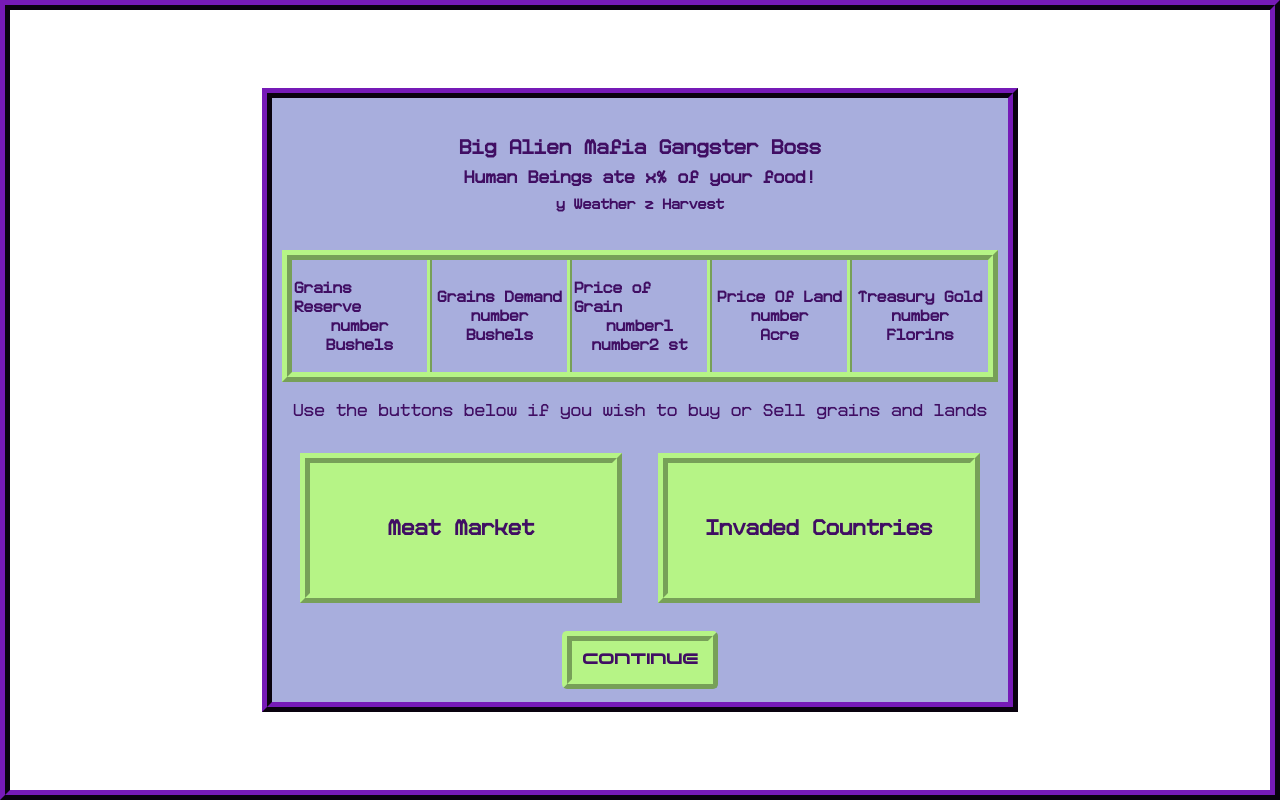
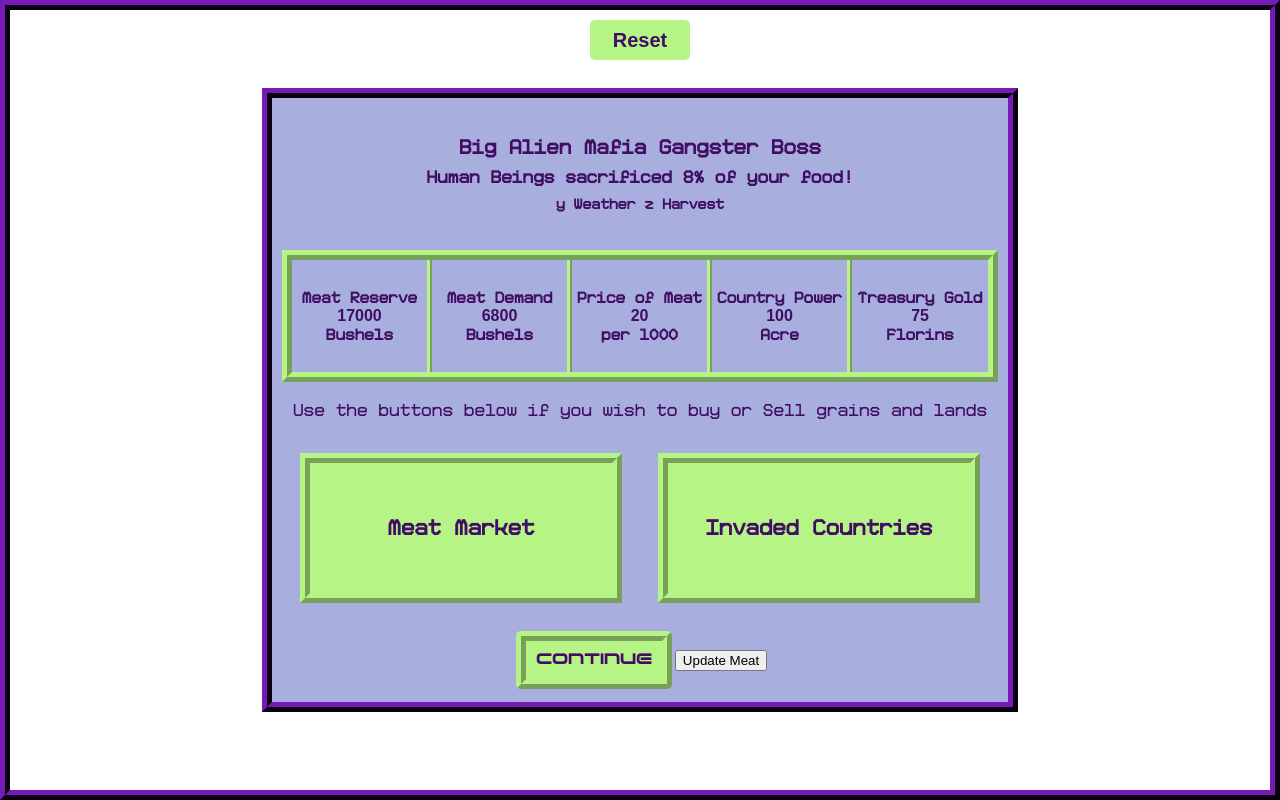
Before and after one commit to Black-Lotus98/CIS483-583-game, a React (Create React App) app: page / in a window 1280 px wide. Both pictures are taken after a click on the button "Start". Built offline with nearby package versions, Linux system fonts and the light colour scheme.

Commit message:
Fix reload issues
- when refresh the page it wont go back to the start page and the data will also be saved

```diff
--- a/src/App.js
+++ b/src/App.js
@@ -4,8 +4,20 @@ import GameScreen from './components/gameScreen/GameScreen';
 
 
 function App() {
+
+  const resetGameData = () => {
+    // Clear the game data from local storage
+    localStorage.removeItem('gameData');
+    localStorage.removeItem('currentScreen');
+
+    // Optionally, if you want to force a refresh to reset the state in the components
+    window.location.reload();
+  }
+
+
   return (
     <Container>
+      <input className='reset-game-btn' type="button" value="Reset" onClick={resetGameData} />
       <GameScreen />
     </Container>
   );
--- a/src/components/gameScreen/GameScreen.js
+++ b/src/components/gameScreen/GameScreen.js
@@ -9,9 +9,11 @@ import Taxes from "./taxes/Taxes";
 import Map from "./map/Map";
 import Scientists from "./scientists/Scientists";
 import BirthAndDeaths from "./BirthsAndDeaths/BirthAndDeaths";
+import CurrentScreenState from '../../gameDataContext/GameScreenContext';
+
 
 const GameScreen = (props) => {
-  const [currentScreen, setCurrentScreen] = useState("intro");
+  const [currentScreen, setCurrentScreen] = CurrentScreenState('currentScreen', 'intro');
 
   const changeToTestPage = () => {
     setCurrentScreen("test");
@@ -53,22 +55,14 @@ const GameScreen = (props) => {
   let renderedScreen;
   switch (currentScreen) {
     case "test":
-      renderedScreen = (
-        <TestPage
-          changeToIntroPage={changeToIntroPage}
-          changeToTaxes={changeToTaxes}
-          changeToMap={changeToMap}
-        />
+      renderedScreen = (<TestPage changeToIntroPage={changeToIntroPage} changeToTaxes={changeToTaxes}
+        changeToMap={changeToMap} />
       );
       break;
     case "mainPage":
-      renderedScreen = (
-        <MainMenu
-          changeToMeatRelease={changeToMeatRelease}
-          changeToCountryPage={changeToCountryPage}
-          changeToMeatPage={changeToMeatPage}
-        />
-      );
+      renderedScreen = <MainMenu changeToMeatRelease={changeToMeatRelease} changeToCountryPage={changeToCountryPage}
+        changeToMeatPage={changeToMeatPage} />
+
       break;
     case "meatStore":
       renderedScreen = <MeatMarket changeToMainMenu={changeToMainMenu} />;
@@ -77,9 +71,7 @@ const GameScreen = (props) => {
       renderedScreen = <Countries changeToMainMenu={changeToMainMenu} />;
       break;
     case "meatRelease":
-      renderedScreen = (
-        <MeatRelease changeToBirthsAndDeaths={changeToBirthsAndDeaths} />
-      );
+      renderedScreen = <MeatRelease changeToBirthsAndDeaths={changeToBirthsAndDeaths} />
       break;
     case "scientistReport":
       renderedScreen = <Scientists changeToTestPage={changeToTestPage} />;
@@ -91,9 +83,7 @@ const GameScreen = (props) => {
       renderedScreen = <Taxes changeToTestPage={changeToTestPage} />;
       break;
     case "birthAndDeaths":
-      renderedScreen = (
-        <BirthAndDeaths changeToScientistReport={changeToScientistReport} />
-      );
+      renderedScreen = <BirthAndDeaths changeToScientistReport={changeToScientistReport} />
       break;
     default:
       renderedScreen = <IntroPage changeToMainMenu={changeToMainMenu} />;
--- a/src/components/gameScreen/mainMenu/MainMenu.js
+++ b/src/components/gameScreen/mainMenu/MainMenu.js
@@ -1,40 +1,63 @@
-import React, { Fragment } from "react";
+import React, { Fragment, useContext } from "react";
+import { GameDataContext } from "../../../gameDataContext/GameDataContext";
+// import UserData from "./user/user-context";
 
 const MainMenu = (props) => {
+  const [gameData, setGameData, resetGameData] = useContext(GameDataContext);
+
+  const updateMeat = () => {
+    setGameData({
+      ...gameData, // spreading the old data
+      meat: gameData.meat + 10 // just an example, you'd use real logic here
+    });
+  };
+
+  const handleResetClick = () => {
+    resetGameData();
+  };
+
+  const sampleData = {
+    sympathizers: gameData.sympathizers,
+    meat: gameData.meat,
+    meat_demand: gameData.meat_demand,
+    meat_price: gameData.meat_price,
+    country_power: gameData.country_power,
+    treasury_gold: gameData.treasury_gold,
+  }
 
   return (
     <Fragment>
       <div className="report">
         {/* todo: Figure out x, y, z */}
         <h3>Big Alien Mafia Gangster Boss</h3>
-        <h4>Human Beings ate x% of your food!</h4>
+        <h4>Human Beings sacrificed {sampleData.sympathizers}% of your food!</h4>
         <h5>y Weather z Harvest</h5>
       </div>
       <div className="stats">
         {/* todo: numbers must be defined */}
         <div className="grains d-stats-flex">
-          <span>Grains Reserve</span>
-          <span>number</span>
+          <span>Meat Reserve</span>
+          <span className="numbers">{parseInt(sampleData.meat)}</span>
           <span>Bushels</span>
         </div>
         <div className="grain-demand d-stats-flex">
-          <span>Grains Demand</span>
-          <span>number</span>
+          <span>Meat Demand</span>
+          <span className="numbers">{parseInt(sampleData.meat_demand)}</span>
           <span>Bushels</span>
         </div>
         <div className="grain-price d-stats-flex">
-          <span>Price of Grain</span>
-          <span>number1</span>
-          <span>number2 st</span>
+          <span>Price of Meat</span>
+          <span className="numbers">{parseFloat(sampleData.meat_price)}</span>
+          <span>per 1000</span>
         </div>
         <div className="land-price d-stats-flex">
-          <span>Price Of Land</span>
-          <span>number</span>
+          <span>Country Power</span>
+          <span className="numbers">{parseInt(sampleData.country_power)}</span>
           <span>Acre</span>
         </div>
         <div className="treasury-gold d-stats-flex">
           <span>Treasury Gold</span>
-          <span>number</span>
+          <span className="numbers">{parseInt(sampleData.treasury_gold)}</span>
           <span>Florins</span>
         </div>
       </div>
@@ -43,7 +66,7 @@ const MainMenu = (props) => {
       </div>
       <div className="options">
         <div className="option-1">
-          <button className="option-btn" onClick={props.changeToMeanPage}>
+          <button className="option-btn" onClick={props.changeToMeatPage}>
             Meat Market
           </button>
         </div>
@@ -58,6 +81,7 @@ const MainMenu = (props) => {
         <button className='continue-btn' onClick={props.changeToMeatRelease} >
           Continue
         </button>
+        <button onClick={updateMeat}>Update Meat</button>
       </div>
 
     </Fragment>
--- a/src/components/gameScreen/meatRelease/MeatRelease.js
+++ b/src/components/gameScreen/meatRelease/MeatRelease.js
@@ -12,8 +12,8 @@ const MeatRelease = (props) => {
             <div id='content'>
                 <p id='name'>Sir of Santa Paravia</p>
 
-        <p id="text">You have 28500 kg of Meat<br/>
-          Meat demand is 11600 kg <br/> How much meat will you release for consumption knowing that you cannot give more than 20% of your stock  </p>
+                <p id="text">You have 28500 kg of Meat<br />
+                    Meat demand is 11600 kg <br /> How much meat will you release for consumption knowing that you cannot give more than 20% of your stock  </p>
                 <div id="input">
                     <input
                         type="text"
--- /dev/null
+++ b/src/gameDataContext/GameDataContext.js
@@ -0,0 +1,68 @@
+import React, { createContext, useState, useEffect } from 'react';
+
+export const GameDataContext = createContext();
+
+export const GameDataProvider = ({ children }) => {
+
+    function getRandomValue(min, max) {
+        return Math.floor(Math.random() * (max - min + 1)) + min;
+    }
+
+    const sympathizers = getRandomValue(1, 25);
+    const meat = getRandomValue(15, 20) * 1000;
+    // const basePrice = 20;
+
+    const meat_demand_Percentage = getRandomValue(20, 50) / 100;
+    const meat_demand = meat_demand_Percentage * meat;
+    // const meat_price = basePrice * (meat_demand_Percentage / (meat * (sympathizers / 100)));
+
+    const meat_price = 20;
+    const country_power = 100;
+    const treasury_gold = 75;
+
+
+    const initialState = {
+        sympathizers: sympathizers,
+        meat: meat,
+        meat_demand: meat_demand.toFixed(0),
+        meat_price: meat_price.toFixed(0),
+        country_power: country_power,
+        treasury_gold: treasury_gold,
+    }
+
+
+    // // Initial state
+    // const initialState = {
+    //     sympathizers: 0,
+    //     meat: 0,
+    //     meat_demand: 0,
+    //     meat_price: 0,
+    //     country_power: 0,
+    //     treasury_gold: 0,
+    //     // Add other necessary initial state values here
+    // };
+
+    // Load state from local storage or set to initial state
+    const [gameData, setGameData] = useState(() => {
+        const localData = localStorage.getItem('gameData');
+        return localData ? JSON.parse(localData) : initialState;
+    });
+
+    // Use useEffect to update local storage when gameData changes
+    useEffect(() => {
+        localStorage.setItem('gameData', JSON.stringify(gameData));
+    }, [gameData]);
+
+    const resetGameData = () => {
+        // Reset the state to the initial values
+        setGameData(initialState);
+        // Clear the game data from local storage
+        localStorage.removeItem('gameData');
+    };
+
+    return (
+        <GameDataContext.Provider value={[gameData, setGameData, resetGameData]}>
+            {children}
+        </GameDataContext.Provider>
+    );
+};
--- /dev/null
+++ b/src/gameDataContext/GameScreenContext.js
@@ -0,0 +1,24 @@
+import { useState, useEffect } from 'react';
+
+const CurrentScreenState = (key, initialState) => {
+  const [state, setState] = useState(() => {
+    try {
+      const localData = localStorage.getItem(key);
+
+      // This will only proceed if localData is not null
+      return localData ? JSON.parse(localData) : initialState;
+    } catch (error) {
+      console.error(`Error parsing local storage for key "${key}":`, error);
+      // If an error occurs, fall back to the initial state
+      return initialState;
+    }
+  });
+
+  useEffect(() => {
+    localStorage.setItem(key, JSON.stringify(state));
+  }, [key, state]);
+
+  return [state, setState];
+};
+
+export default CurrentScreenState;
--- a/src/index.js
+++ b/src/index.js
@@ -1,8 +1,13 @@
 import React from 'react';
 import ReactDOM from 'react-dom/client';
+import { GameDataProvider } from './gameDataContext/GameDataContext';
 
 import './index.scss';
 import App from './App';
 
 const root = ReactDOM.createRoot(document.getElementById('root'));
-root.render(<App />);
+root.render(
+    < GameDataProvider >
+        <App />
+    </GameDataProvider >
+);
--- a/src/scss/generalStyle.scss
+++ b/src/scss/generalStyle.scss
@@ -23,4 +23,21 @@ body {
   display: flex;
   justify-content: center;
   align-items: center;
+  position: relative;
 }
+
+.reset-game-btn {
+  position: absolute;
+  top: 1rem;
+  left: 50%;
+  transform: translateX(-50%);
+  width: 10rem;
+  height: 4rem;
+  font-size: 2rem;
+  font-weight: bold;
+  background-color: #b6f486;
+  color: #400e63;
+  border: none;
+  border-radius: 0.5rem;
+  cursor: pointer;
+}
--- a/src/scss/mainMenu.scss
+++ b/src/scss/mainMenu.scss
@@ -9,6 +9,10 @@
   padding: 2px;
 }
 
+.numbers {
+  font-family: Arial, Helvetica, sans-serif;
+  font-size: 12pt;
+}
 .report h3,
 h4,
 h5 {
```
Lines whose indentation alone changed are shown as unchanged.
